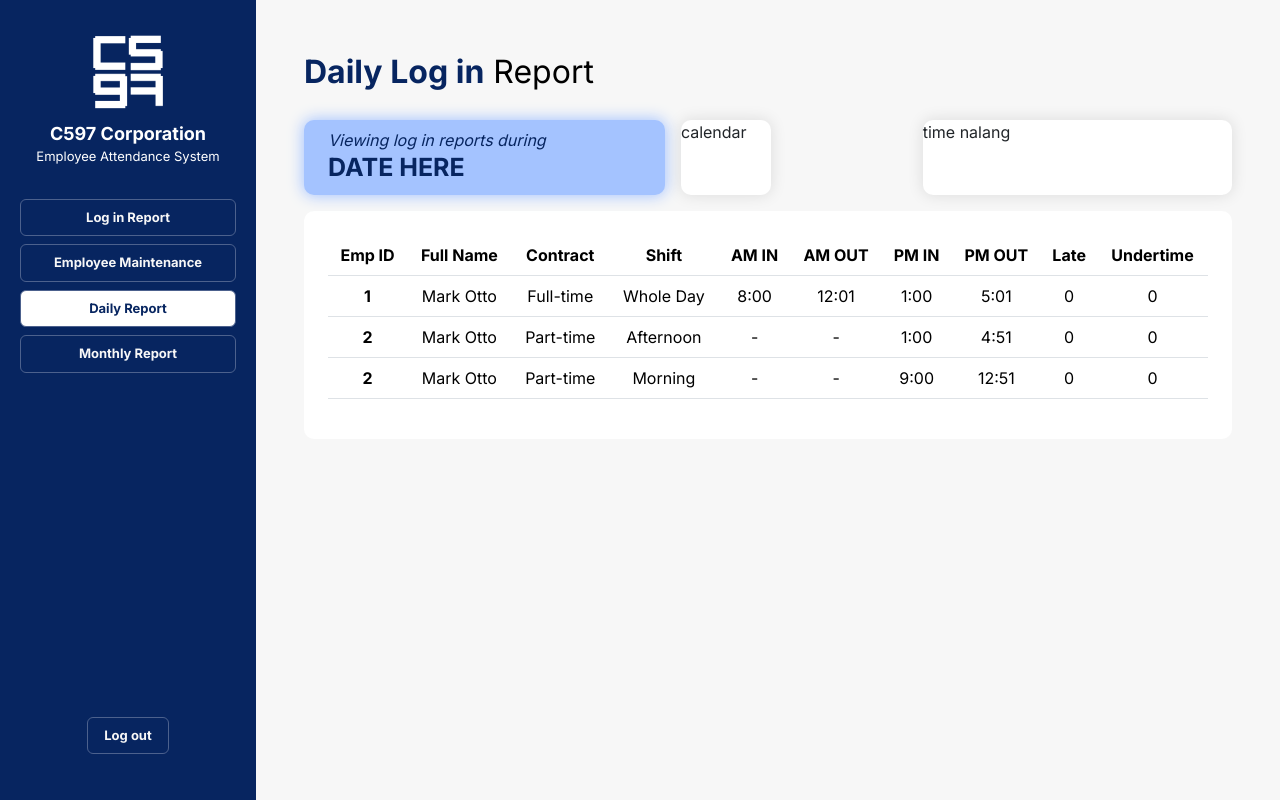
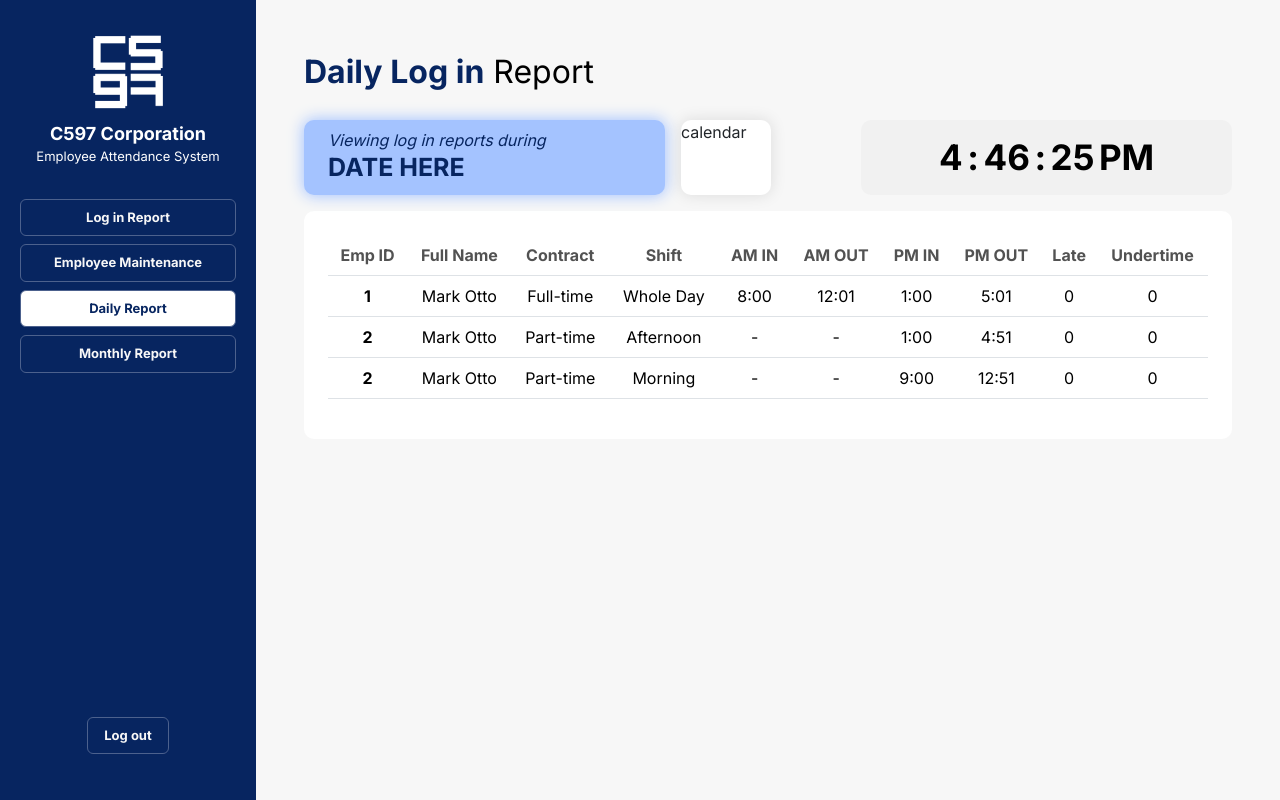
Before and after one commit to Dee-17/Employee-Attendance-Management-System, a PHP site: page /daily-report.php in a window 1280 px wide. Run offline with PHP 8.4, Linux system fonts and the light colour scheme.

Commit message:
Added real-time clock

```diff
--- a/css/daily-report.css
+++ b/css/daily-report.css
@@ -15,6 +15,15 @@ body {
 .container-fluid {
     margin: 0;
     padding: 0;
+}
+.clock_container {
+    display: flex;
+    justify-content: center;
+    align-items: center;
+}
+.clock_elements span {
+    font-size: 35px;
+    font-weight: bold;
 }
 .date_container {
     background-color: #A4C3FF;
@@ -38,11 +47,15 @@ body {
 .employee_table table {
     color: #7e7e7e;
 }
+.grey_container {
+    background-color: #efefefa5;
+    border-radius: 10px;
+}
 .header_title {
     font-size: 2rem;
 }
-.table_header {
-    color: #7e7e7e;
+.table_header th {
+    color: #525252;
 }
 .right_panel {
     width: 80%;
--- a/daily-report.php
+++ b/daily-report.php
@@ -9,6 +9,7 @@
     <link rel="stylesheet" href="css/nav_bar.css">
     <script src="https://cdn.jsdelivr.net/npm/bootstrap@5.3.2/dist/js/bootstrap.bundle.min.js" integrity="sha384-C6RzsynM9kWDrMNeT87bh95OGNyZPhcTNXj1NW7RuBCsyN/o0jlpcV8Qyq46cDfL" crossorigin="anonymous" defer></script>
     <script src="js/nav_bar.js" defer></script>
+    <script src="js/date_time.js" defer></script>
 </head>
 <body class="container-fluid">
     <div class="container-fluid row gap-0">
@@ -46,8 +47,15 @@
                     </div>
                 </div>
                 <!-- Display real-time clock -->
-                <div class="card col col-4 p-0 m-0">
-                    time nalang
+                <div class="clock_container grey_container col col-4-sm m-0 p-0">
+                    <div class="clock_elements">
+                        <span id="hour"></span>
+                        <span id="point">:</span>
+                        <span id="minute"></span>
+                        <span id="point">:</span>
+                        <span id="second"></span>
+                        <span id="am_pm"></span>
+                    </div>
                 </div>
             </div>
 
```
